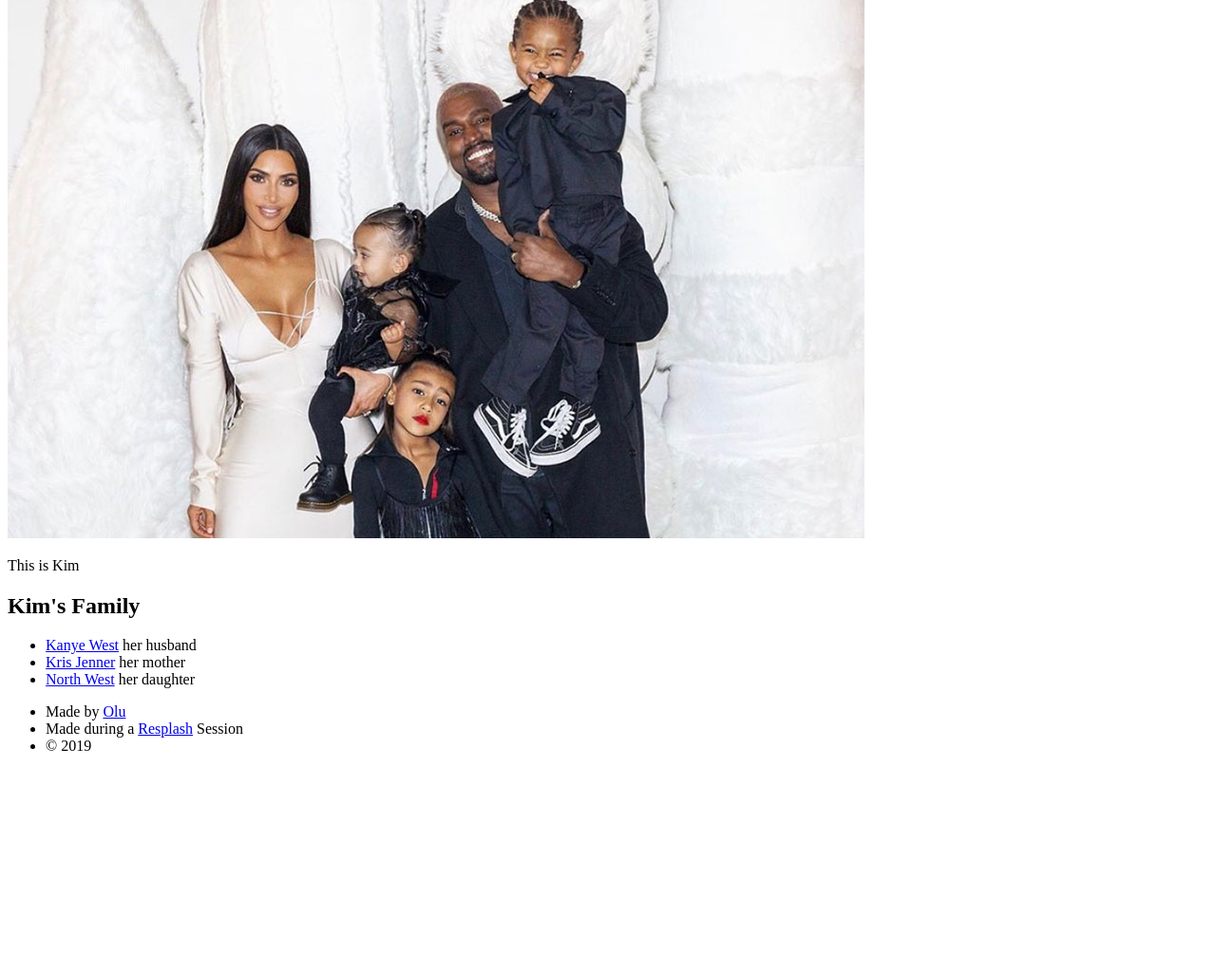
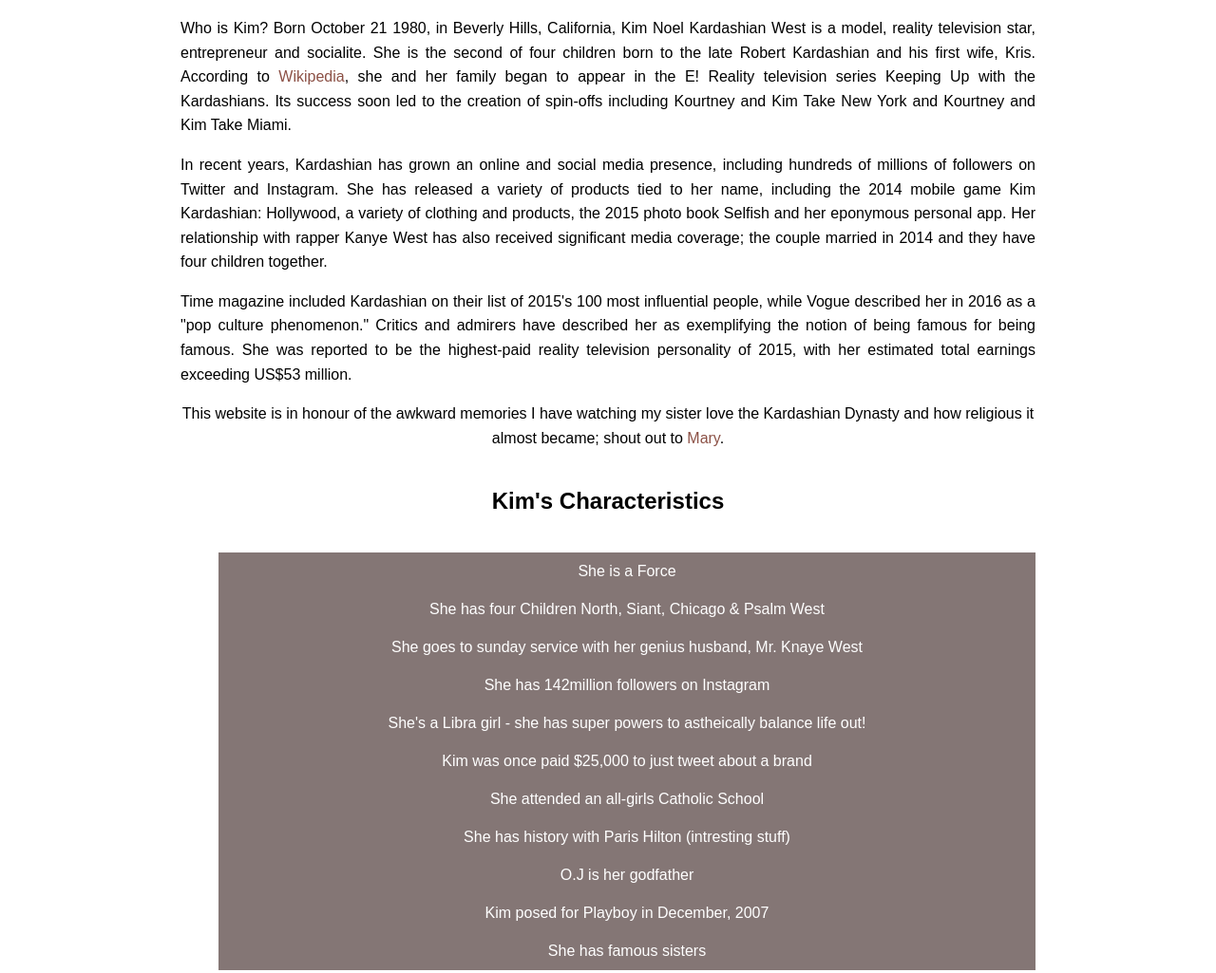
Before and after one commit to oluadebayo/Kim-Kardashain-, a plain HTML site: page Index.html in a window 1280 px wide. Shown: the part 736-1761 px from the top of the page at 95% size. Before the commit the page ends 1547 px from the top, so only its background shows below. Drawn offline with Linux system fonts and the light colour scheme.

Commit message:
Website updates

```diff
--- a/Index.html
+++ b/Index.html
@@ -5,6 +5,7 @@
 	<link rel="stylesheet" type="text/css" href="css/hero.css">
 </head>
 <body>
+
 	<div class="wrapper">
 		<header>
 			<img src="img/profile.jpg">
@@ -12,7 +13,12 @@
 		</header>
 		<div class="content">
 			<h2>About Kim West</h2>
-			<p> Who is Kim? Born October 21 1980, in Beverly Hills, California, Kim Noel Kardashian West is a model, reality television star, entrepreneur and socialite. She is the second of four children born to the late Robert Kardashian and his first wife, Kris.</p>
+			<p> Who is Kim? Born October 21 1980, in Beverly Hills, California, Kim Noel Kardashian West is a model, reality television star, entrepreneur and socialite. She is the second of four children born to the late Robert Kardashian and his first wife, Kris. According to <a href="https://en.wikipedia.org/wiki/Kim_Kardashian" target="_blank" title="Read it here">Wikipedia</a>, she and her family began to appear in the E! Reality television series Keeping Up with the Kardashians. Its success soon led to the creation of spin-offs including Kourtney and Kim Take New York and Kourtney and Kim Take Miami.</p>
+			<p>In recent years, Kardashian has grown an online and social media presence, including hundreds of millions of followers on Twitter and Instagram. She has released a variety of products tied to her name, including the 2014 mobile game Kim Kardashian: Hollywood, a variety of clothing and products, the 2015 photo book Selfish and her eponymous personal app. Her relationship with rapper Kanye West has also received significant media coverage; the couple married in 2014 and they have four children together.</p>
+			<p>Time magazine included Kardashian on their list of 2015's 100 most influential people, while Vogue described her in 2016 as a "pop culture phenomenon." Critics and admirers have described her as exemplifying the notion of being famous for being famous. She was reported to be the highest-paid reality television personality of 2015, with her estimated total earnings exceeding US$53 million.</p>
+			<div class="center">
+			<p>This website is in honour of the awkward memories I have watching my sister love the Kardashian Dynasty and how religious it almost became; shout out to <a href="https://www.instagram.com/maryahh_/" title=" Madam Mary" target="_blank">Mary</a>.</p>
+			</div>
 			<h2>Kim's Characteristics</h2>
 			<ol>
 				<li>She is a Force</li>
@@ -28,8 +34,8 @@
 				<li>She has famous sisters</li>
 			</ol>
 			<img class="big-image" src="img/big-image.jpg">
-			<p class="caption">This is Kim</p>
-			<h2>Kim's Family</h2>
+			<p class="caption" align="center">This is Kim with Kanye, North, Saint & Chicago</p>
+			<h2>Find out more about Kim's Family</h2>
 			<ul>
 				<li><a href="https://www.instagram.com/p/BydElYBAf2r/" target="_blank" title="Here's a picture">Kanye West</a> her husband</li>
 				<li><a href="https://www.instagram.com/p/BxYi9xNHF-A/" target="_blank" title="Check this out">Kris Jenner</a> her mother</li>
--- a/css/hero.css
+++ b/css/hero.css
@@ -1,4 +1,76 @@
-<header>
-			<img src="img/profile.jpg">
-			<h1>Kim Kardashian West</h1>
-		</header>
+html, body{
+	font-family: Arial, sans-serif;
+	margin: 0;
+}
+header{
+	background-color: #847675;
+	padding: 40px;
+ 	text-align: center;
+}
+h1{
+	font-size: 90px;
+	color: #8C5146;
+}
+h2{
+	text-align: center;
+	padding: 20px;
+}
+header img{
+	size: 400px;
+	border-radius: 20px;
+	width: 600px;
+}
+.content{
+	max-width: 900px;
+	margin: 0 auto;
+	text-align: justify;
+	padding: 0 20px;
+}
+img.big-image{
+	max-width: 100%
+}
+p.caption{
+	font-size: 16px;
+	color: pink;
+	font-style: italic;
+}
+ul{
+	list-style: none;
+	padding: 0;
+	margin: 0;
+}
+
+a{
+	color: #8C5146;
+	text-decoration: none;
+}
+
+p{
+	line-height: 1.6
+}
+
+div{
+	text-align: center;
+}
+
+li{
+	list-style: none;
+	text-align: center;
+	line-height: 2.5;
+	background-color: #847675;
+	color: white;
+	margin: o auto;
+
+}
+
+
+footer{
+	padding: 70px 20px;
+	background-color: #ffffff;
+
+}
+
+/*<header>
+		<img src="img/profile.jpg">
+		<h1>Kim Kardashian West</h1>
+	</header>*/
```
Also changed, not shown: img/profile.jpg, 1 other file.
